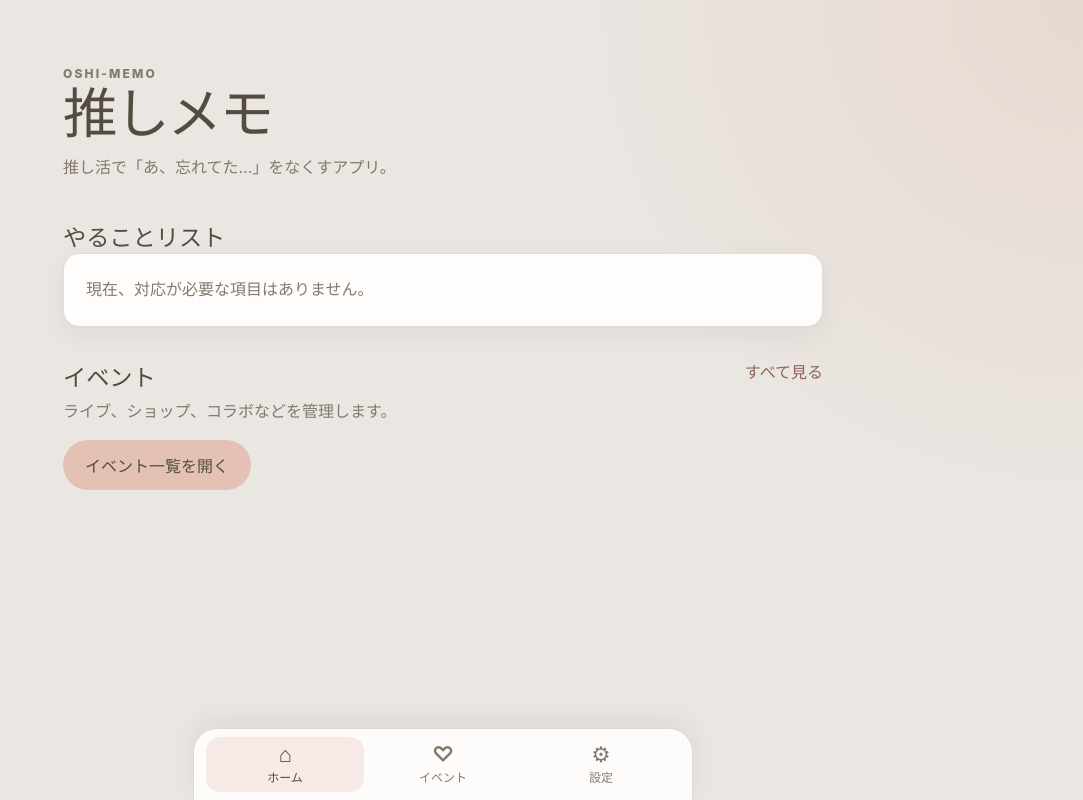
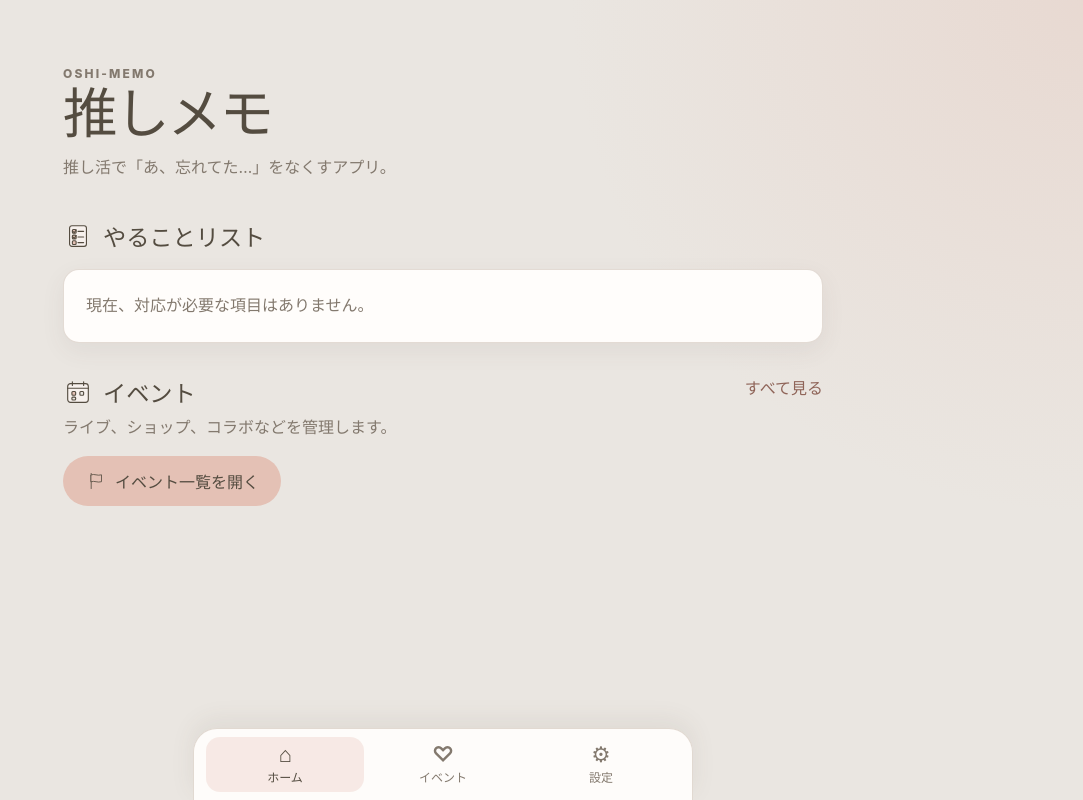
Before and after one commit to kafu0104-ai/oshi-memo, a React (Vite) app in the folder app/: page / in a window 1280 px wide. Shown: the whole page, without its empty margins (197-1280 px from the left). Built offline with nearby package versions, Linux system fonts and the light colour scheme.

Commit message:
Update HomePage.tsx

```diff
--- a/app/src/pages/Home/HomePage.tsx
+++ b/app/src/pages/Home/HomePage.tsx
@@ -1,4 +1,5 @@
 import { Link } from "react-router";
+import { OshiIcon } from "../../components/common/OshiIcon";
 
 function HomePage() {
   return (
@@ -12,7 +13,14 @@ function HomePage() {
       </header>
 
       <section className="home-section">
-        <h2>やることリスト</h2>
+        <div className="home-section-heading">
+          <div>
+            <h2 className="icon-heading">
+              <OshiIcon name="todo" size={30} />
+              <span>やることリスト</span>
+            </h2>
+          </div>
+        </div>
 
         <div className="empty-card">
           <p>現在、対応が必要な項目はありません。</p>
@@ -22,7 +30,11 @@ function HomePage() {
       <section className="home-section">
         <div className="home-section-heading">
           <div>
-            <h2>イベント</h2>
+            <h2 className="icon-heading">
+              <OshiIcon name="schedule" size={30} />
+              <span>イベント</span>
+            </h2>
+
             <p>ライブ、ショップ、コラボなどを管理します。</p>
           </div>
 
@@ -32,7 +44,8 @@ function HomePage() {
         </div>
 
         <Link className="primary-link-button" to="/events">
-          イベント一覧を開く
+          <OshiIcon name="event" size={22} />
+          <span>イベント一覧を開く</span>
         </Link>
       </section>
     </main>
```
